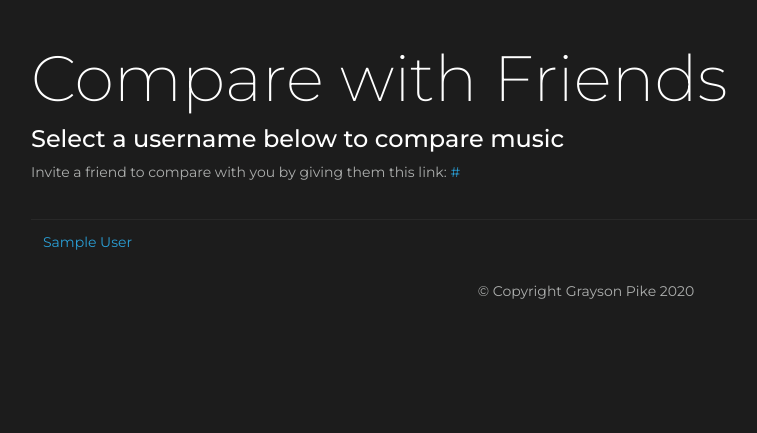
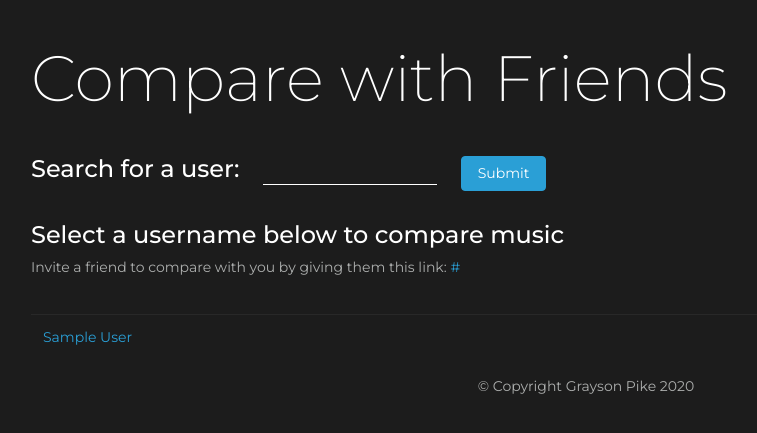
Before and after one commit to graysonpike/songs-in-common, a Django app: template songs_in_common/songs_in_common/templates/songs_in_common/users.html in a window 1280 px wide. Shown: the top 433 px of the page, without its empty margins (54-811 px from the left). Run offline with Django 3.2, Linux system fonts and the light colour scheme; tables that the repository leaves empty hold one stand-in row (values such as "Sample post"); the template is opened without the code that fills it: values that come from a table or form of the project are taken from there, most other values are stand-ins (such as "Sample title", 1, 10 or a date in 2020); some libraries are stand-ins or nearby versions.

Commit message:
Fuzzy search users

```diff
--- a/requirements.txt
+++ b/requirements.txt
@@ -2,7 +2,7 @@ asgiref==3.2.5
 certifi==2019.11.28
 chardet==3.0.4
 Django==3.0.4
-gunicorn==20.0.4
+fuzzywuzzy==0.18.0
 idna==2.9
 pytz==2019.3
 requests==2.23.0
--- a/songs_in_common/songs_in_common/spotify.py
+++ b/songs_in_common/songs_in_common/spotify.py
@@ -4,7 +4,9 @@ import urllib.parse as urlparse
 from urllib.parse import parse_qs
 import spotipy
 from spotipy.oauth2 import SpotifyClientCredentials
+from fuzzywuzzy import process
 from . import config
+from django.db import models
 from django.shortcuts import render, redirect, reverse
 from .models import SpotifyAccount, SavedTrack, FollowedPlaylist
 
@@ -149,6 +151,16 @@ def get_common_playlists(user1, user2):
     return playlist_objects
 
 
+def fuzzy_search_users(search_string, username):
+    display_names = SpotifyAccount.objects.exclude(username=username).values_list('display_name', flat=True)
+    search_names = [x[0] for x in process.extract(search_string, display_names, limit=5)]
+    whens = []
+    for sort_index, value in enumerate(search_names):
+        whens.append(models.When(display_name=value, then=sort_index))
+    query = SpotifyAccount.objects.annotate(_sort_index=models.Case(*whens, output_field=models.IntegerField()))
+    return query.exclude(_sort_index=None).order_by('_sort_index')
+
+
 def get_intersection_view(request):
     username1 = request.GET.get('user1')
     username2 = request.GET.get('user2')
@@ -175,18 +187,24 @@ def get_intersection_view(request):
 
 def users_view(request):
     username = request.GET.get("user", None)
+    other_users = []
     if username == None:
         return redirect('landing')
-    # Handle invite links
+    # Handle invite links (see authorize_user_view for explaination)
     global COMPARE_WITH_CACHE
     ip = str(get_client_ip(request))
     compare_with = COMPARE_WITH_CACHE.get(ip, None)
     if compare_with:
         del COMPARE_WITH_CACHE[ip]
         return redirect(reverse('common') + "?user1=" + username + "&user2=" + compare_with)
-    other_users = SpotifyAccount.objects.exclude(username=username)
+    # Seach if query is provided
+    search_string = request.GET.get('search', None)
+    if search_string:
+        other_users = fuzzy_search_users(search_string, username)
+    else:
+        other_users = SpotifyAccount.objects.exclude(username=username)[:10]
     invite_link = "https://www.songsincommon.com/?compare_with=" + username
-    return render(request, "songs_in_common/users.html", {"username": username, "users": other_users, "invite_link": invite_link})
+    return render(request, "songs_in_common/users.html", {"username": username, "users": other_users, "invite_link": invite_link, "search_string": search_string})
 
 
 def get_client_ip(request):
@@ -199,6 +217,9 @@ def get_client_ip(request):
 
 
 def authorize_user_view(request):
+    # When someone is given an invite link, we cannot add the query string to
+    # the redirect URL during their Spotify authorization. We must instead
+    # cache the user they are supposed to compare with, associated with their IP.
     compare_with = request.GET.get("compare_with", None)
     if compare_with:
         global COMPARE_WITH_CACHE
--- a/songs_in_common/songs_in_common/static/songs_in_common/css/users.css
+++ b/songs_in_common/songs_in_common/static/songs_in_common/css/users.css
@@ -1,3 +1,29 @@
 .user-list {
 	margin-top: 20px;
 }
+
+.search-header, .list-header {
+	margin-top: 30px;
+}
+
+form input, form h5 {
+	display: inline;
+}
+
+form h5 {
+	margin-right: 20px;
+}
+
+.search-box {
+	margin-right: 20px;
+	border: none;
+	background: transparent;
+	color: white;
+	border-bottom: solid;
+	border-width: 1px;
+	border-color: white;
+}
+
+.search-box:focus {
+	outline:none;
+}
--- a/songs_in_common/songs_in_common/templates/songs_in_common/users.html
+++ b/songs_in_common/songs_in_common/templates/songs_in_common/users.html
@@ -16,7 +16,20 @@
 				<h1>Compare with Friends</h1>
 			</div>
 		</div>
-		<div class="row">
+		{% if search_string %}
+		{% else %}
+		<div class="row search-header">
+			<div class="col-sm-12">
+				<form action="/users" method="get">
+					<h5>Search for a user:</h5>
+					<input type="hidden" name="user" value="{{ username }}">
+					<input class="search-box" type="text" name="search">
+					<input class="btn btn-primary" type="submit" value="Submit">
+				</form>
+			</div>
+		</div>
+		{% endif %}
+		<div class="row list-header">
 			<div class="col-sm-12">
 				<h5>Select a username below to compare music</h5>
 			</div>
@@ -27,6 +40,19 @@
 			</div>
 		</div>
 	</div>
+	{% if search_string %}
+	<div class="row search-header">
+		<div class="col-sm-12">
+			<h5>Search results for "{{ search_string }}"</h5>
+		</div>
+	</div>
+	<div class="row">
+		<div class="col-sm-12">
+			<p>Only users who have used Songs In Common before will appear in serach results.</p>
+			<a href="/users?user={{ username }}"><p>Make a different serach</p></a>
+		</div>
+	</div>
+	{% endif %}
 	<div class="row">
 		<div class="col-sm-12">
 			<table class="table user-list">
```
